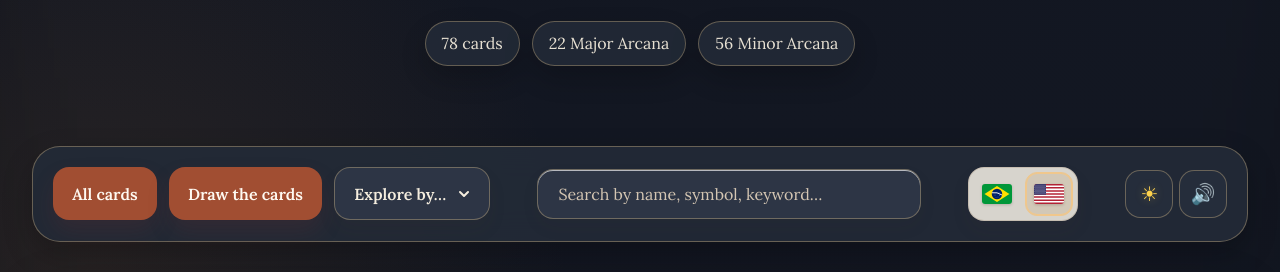
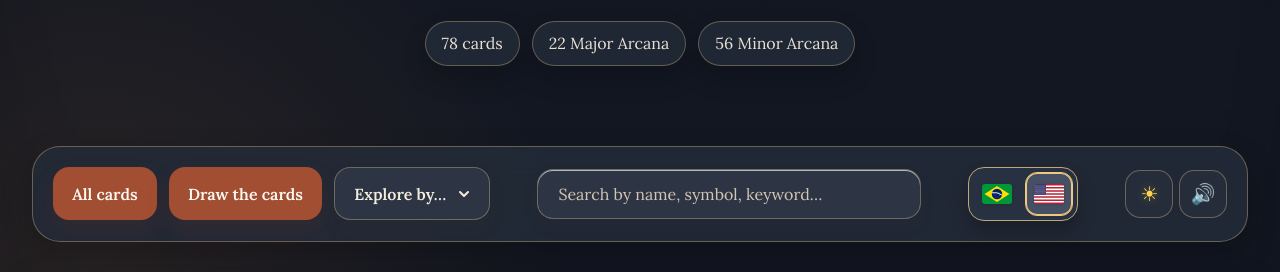
Before and after one commit to jrpasolini/pocket-oracle, a website: page index.html in a window 1280 px wide. Both pictures are taken after a click on the button "Switch to moon (dark) theme". Shown: the part 287-559 px from the top of the page. Drawn offline with Linux system fonts and the light colour scheme.

Commit message:
fix(theme): adapt language picker background and active indicator to Moon theme

```diff
--- a/css/styles.css
+++ b/css/styles.css
@@ -1658,6 +1658,37 @@ html[data-theme="dark"] #explore-menu {
     border-color: var(--panel-border);
 }
 html[data-theme="dark"] .toolbar-search::placeholder { color: #d4c6b3; opacity: 1; }
+
+/* Keep the 🇧🇷 / 🇺🇸 language selector consistent with the Moon palette.
+   The flags retain their true colors; only their container and selected
+   state change with the visual theme. Sun retains its original styling. */
+html[data-theme="dark"] .language-selector {
+    background: #283141;
+    border-color: #c0a776;
+    box-shadow: 0 10px 18px rgba(0, 0, 0, .24);
+}
+
+html[data-theme="dark"] .language-selector .language-option {
+    color: #f5e9d6;
+    background: transparent;
+    border-color: transparent;
+}
+
+html[data-theme="dark"] .language-selector .language-option:hover {
+    background: #3c475a;
+}
+
+html[data-theme="dark"] .language-selector .language-option[aria-pressed="true"] {
+    background: #465064;
+    border-color: #f0c77e;
+    box-shadow: inset 0 0 0 1px #f0c77e;
+}
+
+html[data-theme="dark"] .language-selector .language-option:focus-visible {
+    outline: 3px solid var(--focus-ring);
+    outline-offset: 2px;
+}
+
 html[data-theme="dark"] .toolbar-button-primary {
     background: #a14e32;
     color: #fffaf2;
```
